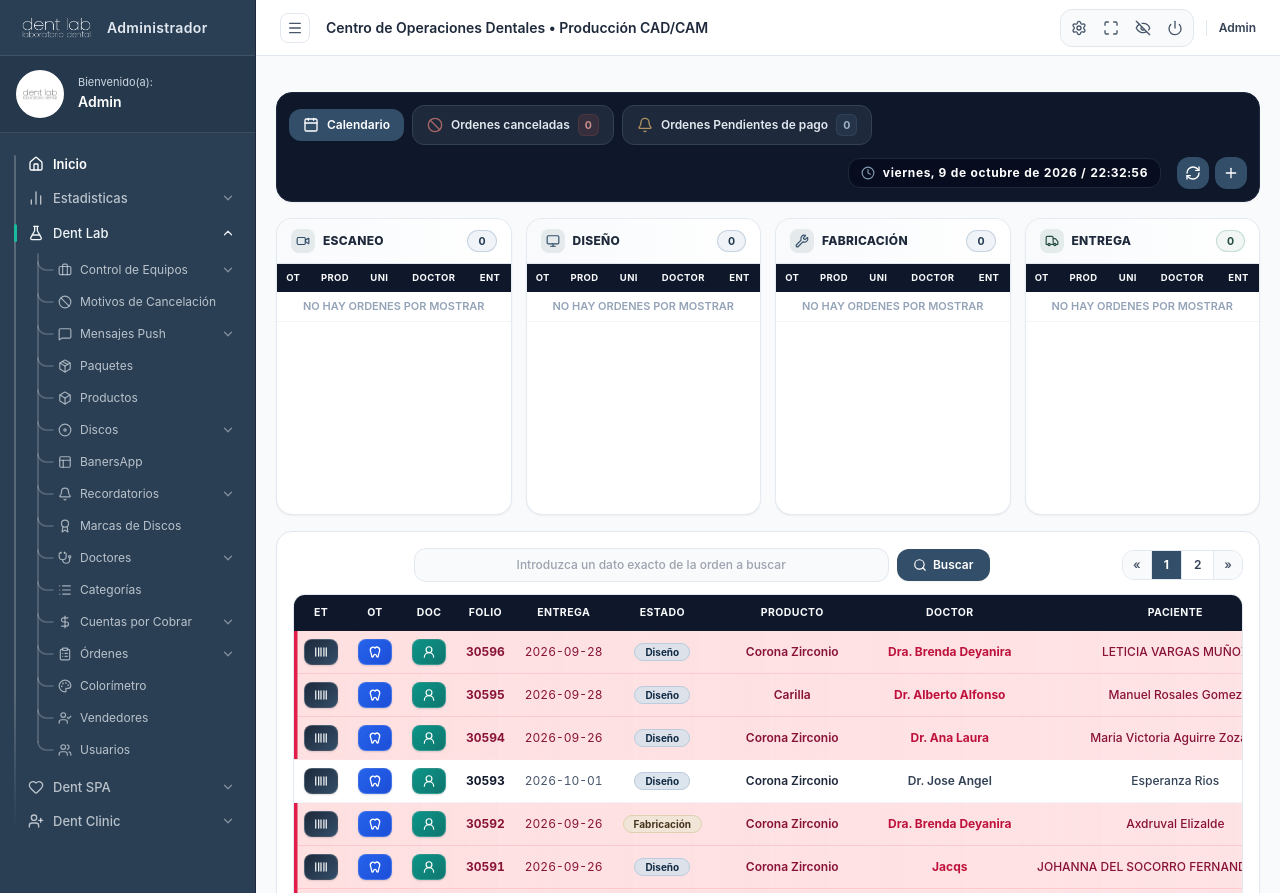
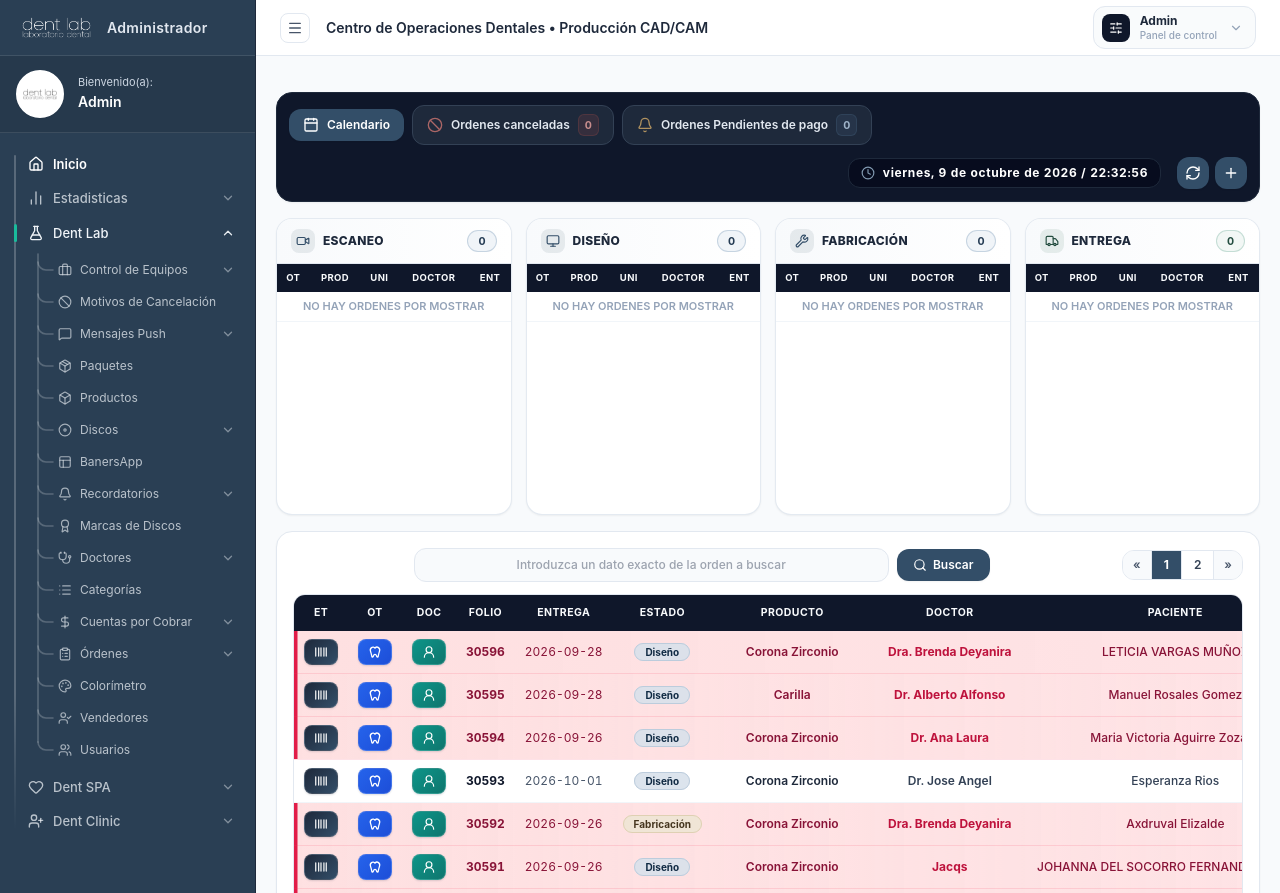
Before and after one commit to st24030217-maker/copia-visual, a PHP site: page / in a window 1280 px wide. Run offline with PHP 8.4, Linux system fonts and the light colour scheme; data that the repository does not hold is empty; some libraries are stand-ins or nearby versions; some web fonts are replaced.

Commit message:
feat(ui): synthesize topbar 4 buttons into unified quick-control dropdown module

```diff
--- a/index.php
+++ b/index.php
@@ -235,24 +235,68 @@ $perfilActual  = htmlspecialchars($_SESSION['perfil'] ?? 'Administrador', ENT_QU
       </div>
 
       <div class="flex items-center gap-3">
-        <!-- Los 4 botones en la zona superior (Configuraciones, Pantalla Completa, Permisos/Lock, Cerrar Sesión) -->
-        <div class="inline-flex items-center rounded-xl border border-slate-200 bg-slate-50/90 p-1 gap-1 shadow-xs">
-          <a href="#" onclick="openModule('configuracion'); return false;" title="Configuraciones" class="p-1.5 rounded-lg text-slate-600 hover:text-blue-600 hover:bg-white transition-all">
+        <!-- Módulo Unificado de Usuario y Acciones Rápidas (Sintetiza los 4 botones) -->
+        <div class="relative" id="userQuickModule">
+          <button type="button" onclick="toggleSettingsDropdown(event)" class="flex items-center gap-2.5 pl-2 pr-3 py-1.5 rounded-xl border border-slate-200 bg-slate-50/80 hover:bg-white hover:border-slate-300 hover:shadow-sm transition-all cursor-pointer">
+            <span class="w-7 h-7 rounded-lg bg-slate-900 text-white flex items-center justify-center shadow-xs">
+              <i data-lucide="sliders-horizontal" class="w-3.5 h-3.5"></i>
+            </span>
+            <div class="text-left leading-tight">
+              <span class="text-xs font-bold text-slate-800 block" id="topUserLabel"><?= $usuarioActual ?></span>
+              <span class="text-[10px] font-medium text-slate-400 block">Panel de control</span>
+            </div>
+            <i data-lucide="chevron-down" id="userModuleChevron" class="w-3.5 h-3.5 text-slate-400 transition-transform duration-200 ml-0.5"></i>
+          </button>
+
+          <!-- Panel Desplegable Sintetizado con las 4 Acciones -->
+          <div id="settingsDropdown" class="hidden absolute right-0 mt-2 w-60 bg-white rounded-2xl border border-slate-200/90 shadow-xl py-2 z-50 text-xs">
+            <div class="px-3.5 py-2 border-b border-slate-100 mb-1 flex items-center justify-between">
+              <span class="text-[10px] font-bold uppercase tracking-wider text-slate-400">Acciones del Sistema</span>
+              <span class="px-2 py-0.5 rounded-md bg-blue-50 text-blue-700 font-semibold text-[10px]"><?= $perfilActual ?></span>
+            </div>
+
+            <a href="#" onclick="closeSettingsDropdown(); openModule('configuracion'); return false;" class="flex items-center gap-3 px-3.5 py-2.5 text-slate-700 hover:bg-slate-50 transition-colors">
+              <span class="w-7 h-7 rounded-lg bg-blue-50 text-blue-600 flex items-center justify-center shrink-0">
                 <i data-lucide="settings" class="w-4 h-4"></i>
+              </span>
+              <div>
+                <p class="font-bold text-slate-800 leading-none">Configuraciones</p>
+                <p class="text-[10px] text-slate-400 mt-0.5">Parámetros del laboratorio</p>
+              </div>
             </a>
-          <a href="#" onclick="toggleFullScreen(); return false;" title="Pantalla completa" class="p-1.5 rounded-lg text-slate-600 hover:text-blue-600 hover:bg-white transition-all">
+
+            <a href="#" onclick="closeSettingsDropdown(); openModule('permisos'); return false;" class="flex items-center gap-3 px-3.5 py-2.5 text-slate-700 hover:bg-slate-50 transition-colors">
+              <span class="w-7 h-7 rounded-lg bg-blue-50 text-blue-600 flex items-center justify-center shrink-0">
+                <i data-lucide="eye-off" class="w-4 h-4"></i>
+              </span>
+              <div>
+                <p class="font-bold text-slate-800 leading-none">Permisos y Accesos</p>
+                <p class="text-[10px] text-slate-400 mt-0.5">Roles y visibilidad de módulos</p>
+              </div>
+            </a>
+
+            <a href="#" onclick="closeSettingsDropdown(); toggleFullScreen(); return false;" class="flex items-center gap-3 px-3.5 py-2.5 text-slate-700 hover:bg-slate-50 transition-colors">
+              <span class="w-7 h-7 rounded-lg bg-blue-50 text-blue-600 flex items-center justify-center shrink-0">
                 <i data-lucide="maximize" class="w-4 h-4"></i>
+              </span>
+              <div>
+                <p class="font-bold text-slate-800 leading-none">Pantalla Completa</p>
+                <p class="text-[10px] text-slate-400 mt-0.5">Expandir área de trabajo</p>
+              </div>
             </a>
-          <a href="#" onclick="openModule('permisos'); return false;" title="Permisos" class="p-1.5 rounded-lg text-slate-600 hover:text-blue-600 hover:bg-white transition-all">
-            <i data-lucide="eye-off" class="w-4 h-4"></i>
-          </a>
-          <a href="logout.php" onclick="if(location.hostname.includes('github.io')||location.hostname.includes('vercel.app')||location.pathname.endsWith('.html')){localStorage.removeItem('cv_usuario');location.href='login.html';return false;}" title="Cerrar sesión" class="p-1.5 rounded-lg text-slate-600 hover:text-rose-600 hover:bg-white transition-all">
+
+            <div class="my-1.5 border-t border-slate-100"></div>
+
+            <a href="logout.php" onclick="if(location.hostname.includes('github.io')||location.hostname.includes('vercel.app')||location.pathname.endsWith('.html')){localStorage.removeItem('cv_usuario');location.href='login.html';return false;}" class="flex items-center gap-3 px-3.5 py-2.5 text-rose-600 hover:bg-rose-50/70 transition-colors">
+              <span class="w-7 h-7 rounded-lg bg-rose-50 text-rose-600 flex items-center justify-center shrink-0">
                 <i data-lucide="power" class="w-4 h-4"></i>
+              </span>
+              <div>
+                <p class="font-bold text-rose-700 leading-none">Cerrar Sesión</p>
+                <p class="text-[10px] text-rose-400 mt-0.5">Salir de la cuenta actual</p>
+              </div>
             </a>
           </div>
-
-        <div class="flex items-center gap-2 pl-3 border-l border-slate-200">
-          <span class="text-xs font-semibold text-slate-700" id="topUserLabel"><?= $usuarioActual ?></span>
         </div>
       </div>
     </header>
@@ -868,9 +912,27 @@ $perfilActual  = htmlspecialchars($_SESSION['perfil'] ?? 'Administrador', ENT_QU
       sb.classList.toggle('overflow-hidden');
     }
 
-    function toggleSettingsDropdown() {
-      document.getElementById('settingsDropdown').classList.toggle('hidden');
+    function toggleSettingsDropdown(e) {
+      if (e) e.stopPropagation();
+      const dd = document.getElementById('settingsDropdown');
+      const chev = document.getElementById('userModuleChevron');
+      const isHidden = dd.classList.toggle('hidden');
+      if (chev) chev.classList.toggle('rotate-180', !isHidden);
     }
+
+    function closeSettingsDropdown() {
+      const dd = document.getElementById('settingsDropdown');
+      const chev = document.getElementById('userModuleChevron');
+      if (dd) dd.classList.add('hidden');
+      if (chev) chev.classList.remove('rotate-180');
+    }
+
+    document.addEventListener('click', (e) => {
+      const mod = document.getElementById('userQuickModule');
+      if (mod && !mod.contains(e.target)) {
+        closeSettingsDropdown();
+      }
+    });
 
     // Hoja de Orden de Trabajo Modal
     function openDigitalCard(ot, treatment, patient, doctor, shade, stage, delivery) {
```
Also changed, not shown: index.html (+75 -13 lines). Lines whose indentation alone changed are shown as unchanged.
